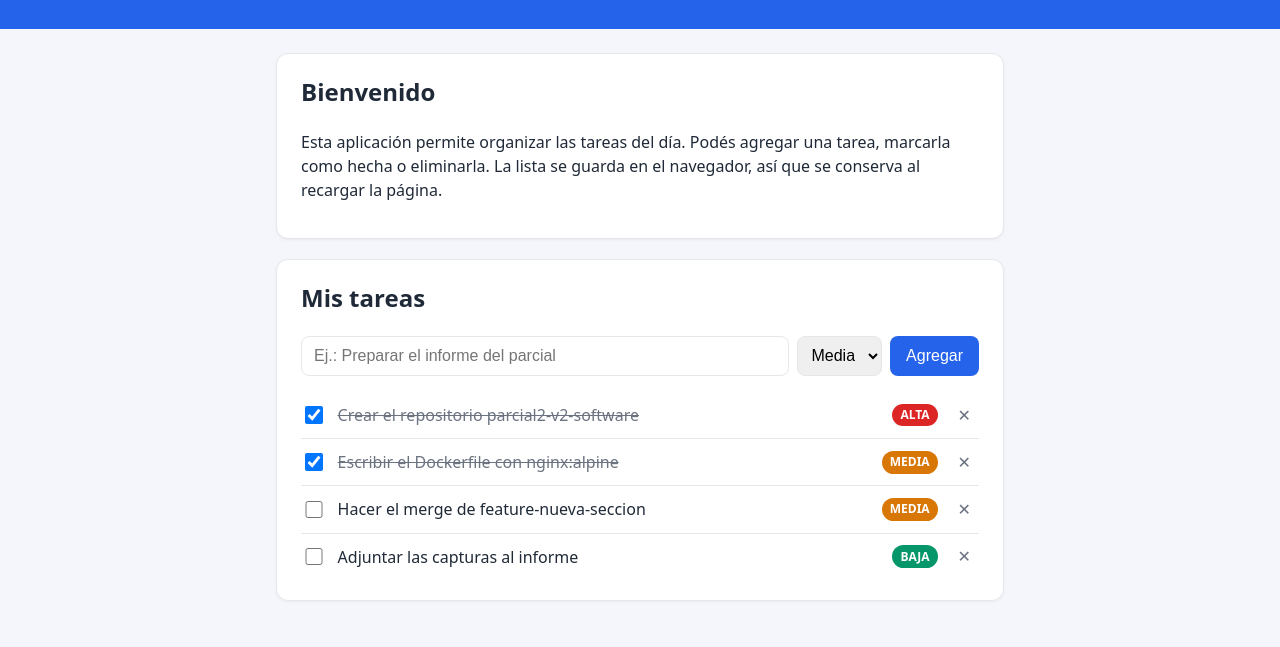
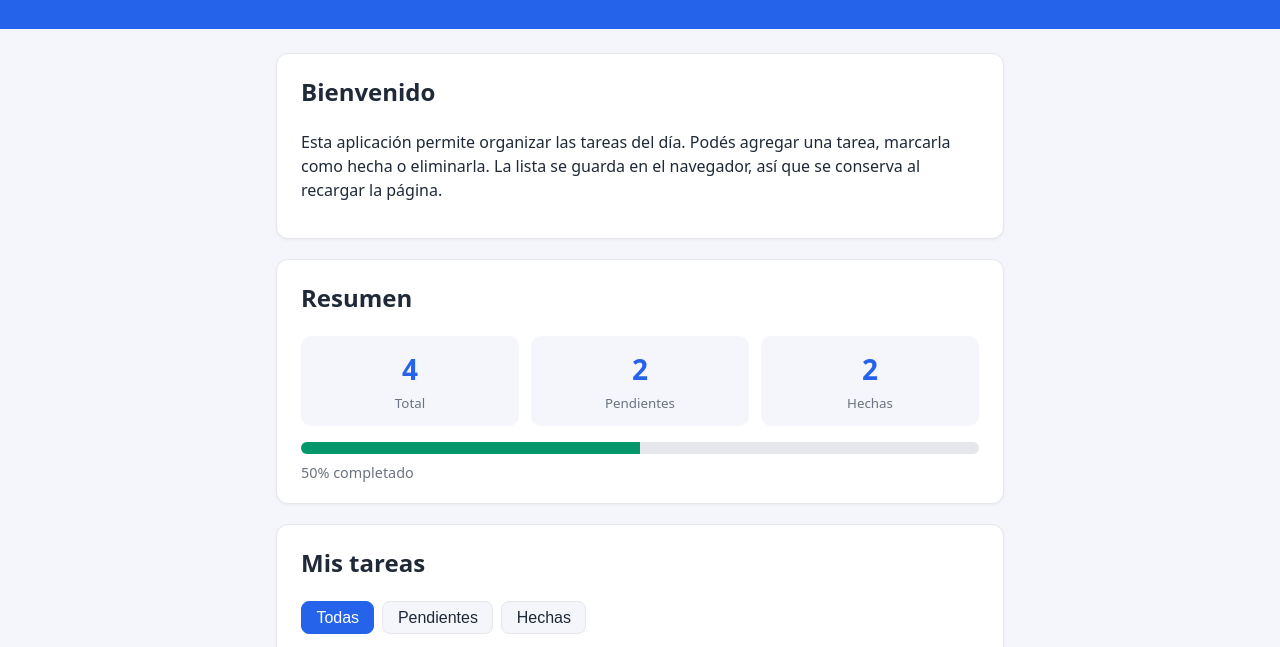
Before and after one commit to indeclau/parcial2-v2-software, a plain HTML site: page index.html in a window 1280 px wide. Shown: the part 111-758 px from the top of the page. Drawn offline with Linux system fonts and the light colour scheme.

Commit message:
feat: nueva sección de resumen con contadores, progreso y filtros por estado

```diff
--- a/index.html
+++ b/index.html
@@ -22,8 +22,26 @@
       </p>
     </section>
 
+    <section id="resumen" class="tarjeta">
+      <h2>Resumen</h2>
+      <div class="contadores">
+        <div class="contador"><span id="cont-total">0</span><small>Total</small></div>
+        <div class="contador"><span id="cont-pendientes">0</span><small>Pendientes</small></div>
+        <div class="contador"><span id="cont-hechas">0</span><small>Hechas</small></div>
+      </div>
+      <div class="progreso" role="progressbar" aria-label="Avance" aria-valuemin="0" aria-valuemax="100" aria-valuenow="0">
+        <div id="barra-progreso" class="barra"></div>
+      </div>
+      <p id="texto-progreso" class="texto-progreso">0% completado</p>
+    </section>
+
     <section id="tareas" class="tarjeta">
       <h2>Mis tareas</h2>
+      <div class="filtros" role="group" aria-label="Filtrar tareas">
+        <button type="button" class="filtro activo" data-filtro="todas">Todas</button>
+        <button type="button" class="filtro" data-filtro="pendientes">Pendientes</button>
+        <button type="button" class="filtro" data-filtro="hechas">Hechas</button>
+      </div>
       <form id="form-tarea" class="form-tarea" autocomplete="off">
         <label for="input-tarea" class="oculto">Nueva tarea</label>
         <input id="input-tarea" type="text" maxlength="120" placeholder="Ej.: Preparar el informe del parcial" required>
@@ -43,6 +61,7 @@
     <p>David Bernabé Wuscovi · 2C-2026 · Servido con nginx:alpine en Docker</p>
   </footer>
 
+  <script src="resumen.js"></script>
   <script src="app.js"></script>
 </body>
 </html>
--- /dev/null
+++ b/resumen.js
@@ -0,0 +1,35 @@
+// Nueva sección (feature-nueva-seccion): resumen con contadores, barra de progreso y filtros.
+(function () {
+  "use strict";
+
+  var filtro = "todas";
+
+  // app.js consulta este filtro al dibujar el listado.
+  window.filtroTareas = function () { return filtro; };
+
+  function actualizarResumen(tareas) {
+    var total = tareas.length;
+    var hechas = tareas.filter(function (t) { return t.hecha; }).length;
+    var porcentaje = total ? Math.round((hechas / total) * 100) : 0;
+
+    document.getElementById("cont-total").textContent = total;
+    document.getElementById("cont-pendientes").textContent = total - hechas;
+    document.getElementById("cont-hechas").textContent = hechas;
+    document.getElementById("barra-progreso").style.width = porcentaje + "%";
+    document.querySelector(".progreso").setAttribute("aria-valuenow", porcentaje);
+    document.getElementById("texto-progreso").textContent = porcentaje + "% completado";
+  }
+
+  document.addEventListener("DOMContentLoaded", function () {
+    var botones = document.querySelectorAll(".filtro");
+    botones.forEach(function (boton) {
+      boton.addEventListener("click", function () {
+        filtro = boton.getAttribute("data-filtro");
+        botones.forEach(function (b) { b.classList.toggle("activo", b === boton); });
+        window.gestorTareas.rerender();
+      });
+    });
+
+    window.gestorTareas.suscribir(actualizarResumen);
+  });
+})();
--- a/styles.css
+++ b/styles.css
@@ -116,6 +116,46 @@ button:hover { background: var(--primario-oscuro); }
 
 .lista-vacia { color: var(--suave); font-style: italic; }
 
+/* Nueva sección: resumen y filtros */
+.contadores {
+  display: grid;
+  grid-template-columns: repeat(3, 1fr);
+  gap: .75rem;
+  margin-bottom: 1rem;
+}
+.contador {
+  background: var(--fondo);
+  border-radius: 10px;
+  padding: .75rem;
+  text-align: center;
+}
+.contador span { display: block; font-size: 1.75rem; font-weight: 700; color: var(--primario); }
+.contador small { color: var(--suave); }
+
+.progreso {
+  height: 12px;
+  background: var(--borde);
+  border-radius: 999px;
+  overflow: hidden;
+}
+.barra {
+  height: 100%;
+  width: 0;
+  background: var(--baja);
+  transition: width .3s ease;
+}
+.texto-progreso { margin: .5rem 0 0; color: var(--suave); font-size: .9rem; }
+
+.filtros { display: flex; gap: .5rem; margin-bottom: 1rem; flex-wrap: wrap; }
+.filtro {
+  background: var(--fondo);
+  color: var(--texto);
+  border: 1px solid var(--borde);
+  padding: .4rem .9rem;
+}
+.filtro:hover { background: var(--borde); }
+.filtro.activo { background: var(--primario); color: #fff; border-color: var(--primario); }
+
 .oculto {
   position: absolute;
   width: 1px;
```
Also changed, not shown: 2 other files.
